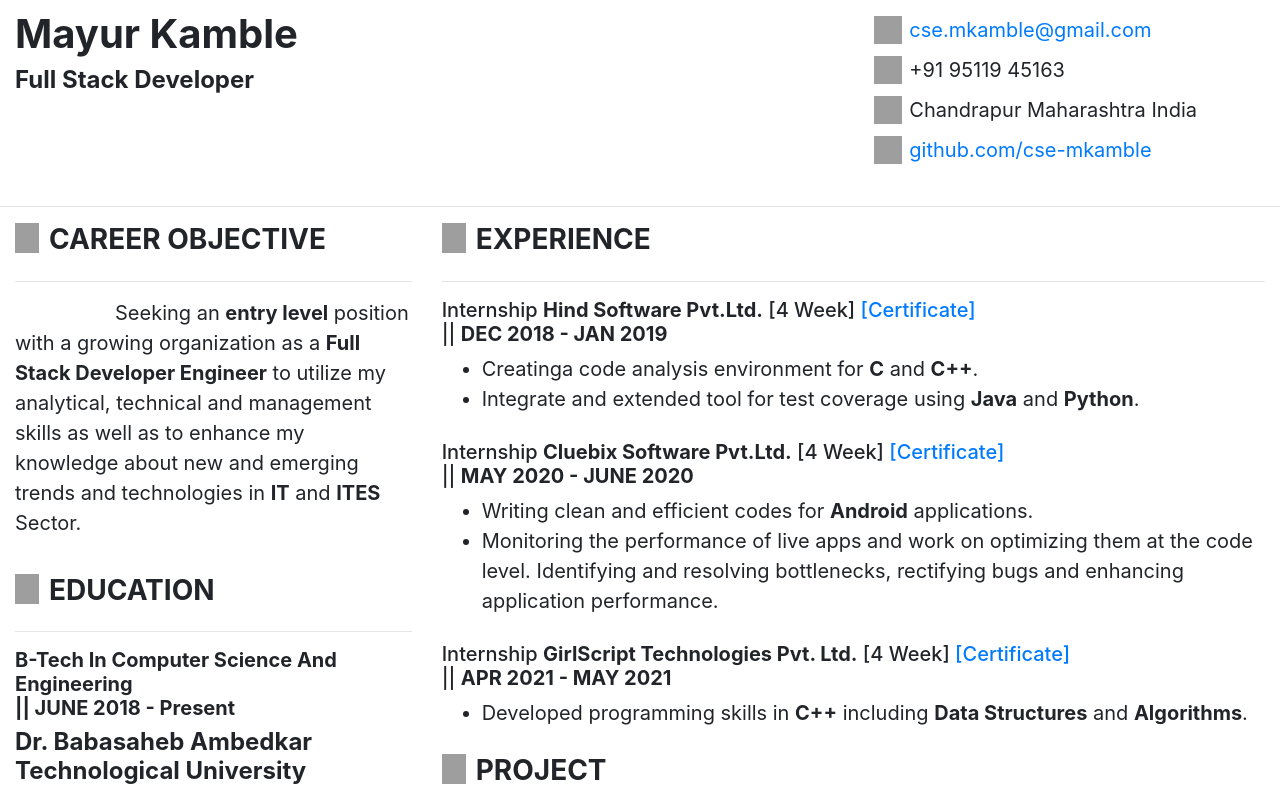
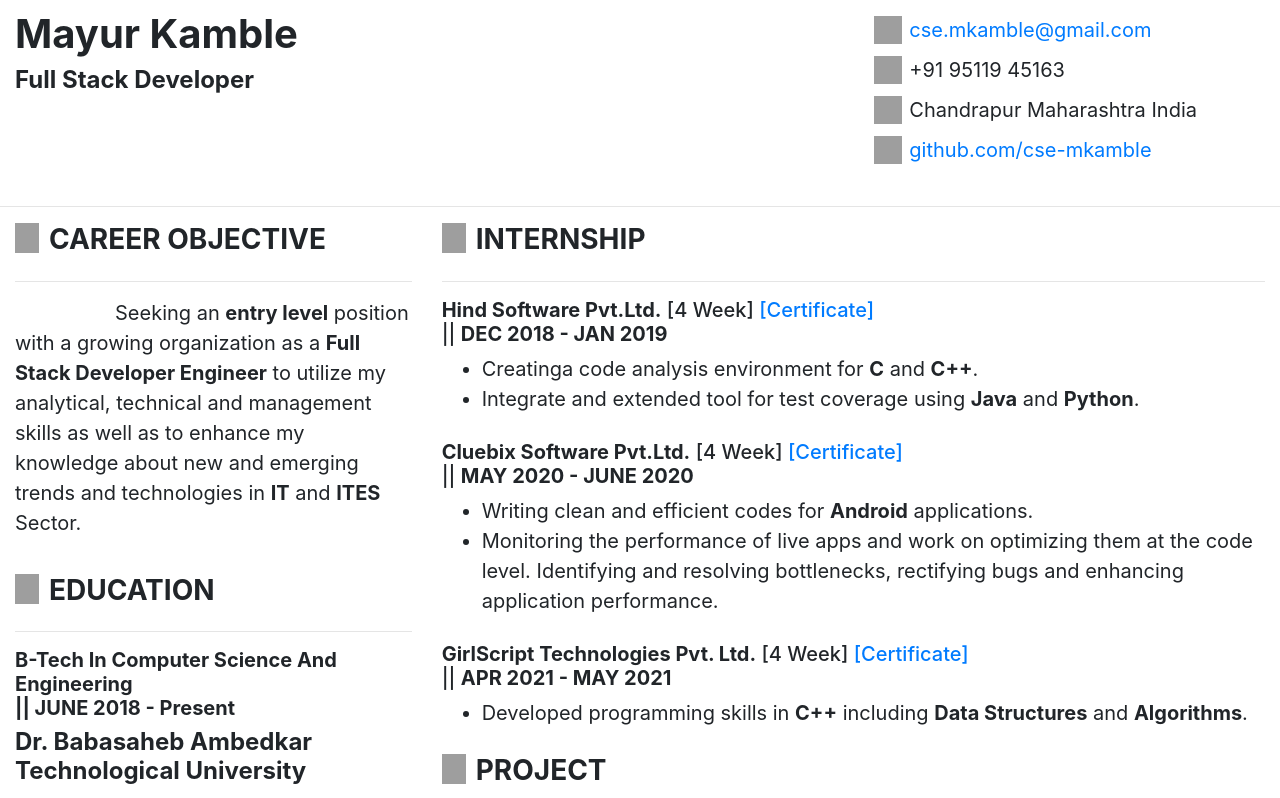
Before and after one commit to cse-mkamble/myresume, a React (Create React App) app: page / in a window 1280 px wide. Shown: the top 798 px of the page. Built offline with nearby package versions, Linux system fonts and the light colour scheme; grey boxes are pictures that could not be loaded.

Commit message:
change text

```diff
--- a/src/App.js
+++ b/src/App.js
@@ -163,7 +163,7 @@ class App extends Component {
                     <div>
                       <div className="heading">
                         <img src="https://res.cloudinary.com/mayurkamble/image/upload/v1631185993/image/xosyxe2lhbtkbnuoosh0.png" />
-                        <h3 className="d-b">EXPERIENCE</h3>
+                        <h3 className="d-b">INTERNSHIP</h3>
                       </div>
                     </div>
                     <hr />
@@ -174,7 +174,7 @@ class App extends Component {
                           <div>
                             <div className="row" style={{ margin: 0, fontSize: '20px' }}>
                               <div>
-                                <h5>Internship <strong>Hind Software Pvt.Ltd.</strong> [4 Week] <a href="" target="_blank">[Certificate]</a> <br />|| <strong>DEC 2018 - JAN 2019</strong></h5>
+                                <h5><strong>Hind Software Pvt.Ltd.</strong> [4 Week] <a href="" target="_blank">[Certificate]</a> <br />|| <strong>DEC 2018 - JAN 2019</strong></h5>
                               </div>
                               <ul>
                                 <li>Creatinga code analysis environment for <strong>C</strong> and <strong>C++</strong>.</li>
@@ -190,7 +190,7 @@ class App extends Component {
                           <div>
                             <div className="row" style={{ margin: 0, fontSize: '20px' }}>
                               <div>
-                                <h5>Internship <strong>Cluebix Software Pvt.Ltd.</strong> [4 Week] <a href="https://drive.google.com/file/d/13B2K4Hu41-lTizfYU2KEfYUwW1bz8hmG/view" target="_blank">[Certificate]</a> <br />|| <strong>MAY 2020 - JUNE 2020</strong></h5>
+                                <h5><strong>Cluebix Software Pvt.Ltd.</strong> [4 Week] <a href="https://drive.google.com/file/d/13B2K4Hu41-lTizfYU2KEfYUwW1bz8hmG/view" target="_blank">[Certificate]</a> <br />|| <strong>MAY 2020 - JUNE 2020</strong></h5>
                               </div>
                               <ul>
                                 <li>Writing clean and efficient codes for <strong>Android</strong> applications.</li>
@@ -206,7 +206,7 @@ class App extends Component {
                           <div>
                             <div className="row" style={{ margin: 0, fontSize: '20px' }}>
                               <div>
-                                <h5>Internship <strong>GirlScript Technologies Pvt. Ltd.</strong> [4 Week] <a href="https://drive.google.com/file/d/1ccb4a8v5AXhMlKBhMnYLaZ-jNwRLmFpG/view" target="_blank">[Certificate]</a> <br />|| <strong>APR 2021 - MAY 2021</strong></h5>
+                                <h5><strong>GirlScript Technologies Pvt. Ltd.</strong> [4 Week] <a href="https://drive.google.com/file/d/1ccb4a8v5AXhMlKBhMnYLaZ-jNwRLmFpG/view" target="_blank">[Certificate]</a> <br />|| <strong>APR 2021 - MAY 2021</strong></h5>
                               </div>
                               <ul><li>Developed programming skills in <strong>C++</strong> including <strong>Data Structures</strong> and <strong>Algorithms</strong>.</li></ul>
                             </div>
```
